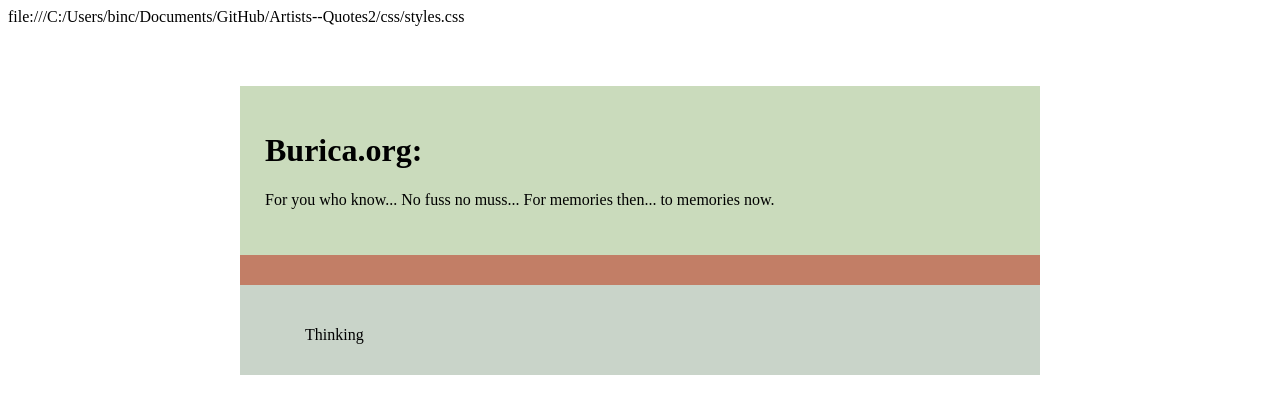
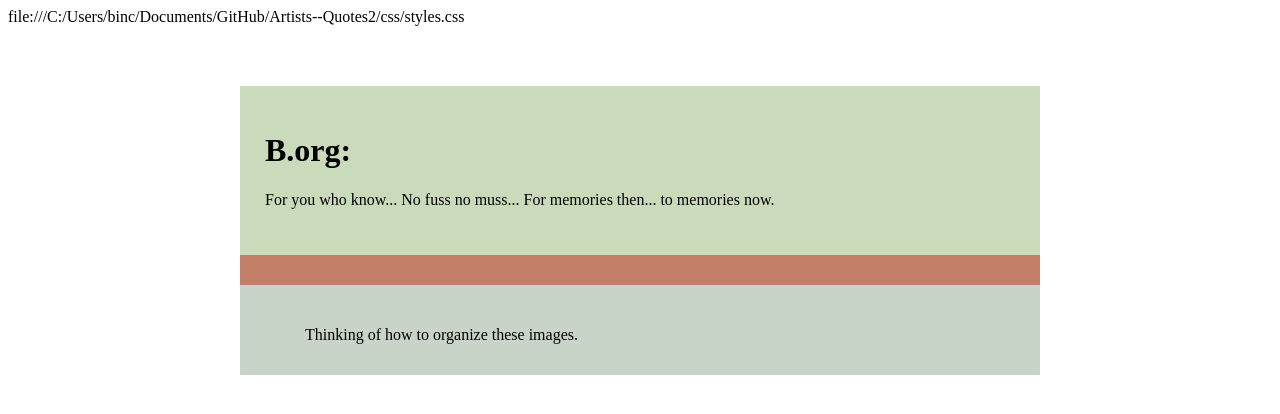
Before and after one commit to Binc-org/b.org, a plain HTML site: page index.html in a window 1280 px wide. Drawn offline with Linux system fonts and the light colour scheme.

Commit message:
Update index.html

```diff
--- a/index.html
+++ b/index.html
@@ -11,7 +11,7 @@
  <body>
    <div class="page">
       <div class="header">
-         <h1> Burica.org:
+         <h1> B.org:
          </h1>
            <p>For you who know...
              No fuss no muss...
@@ -20,7 +20,7 @@
            </p>
       </div>
       <div class="content">
-         <p>Thinking
+         <p>Thinking of how to organize these images.
         </p>
       </div>
    </div>
```
